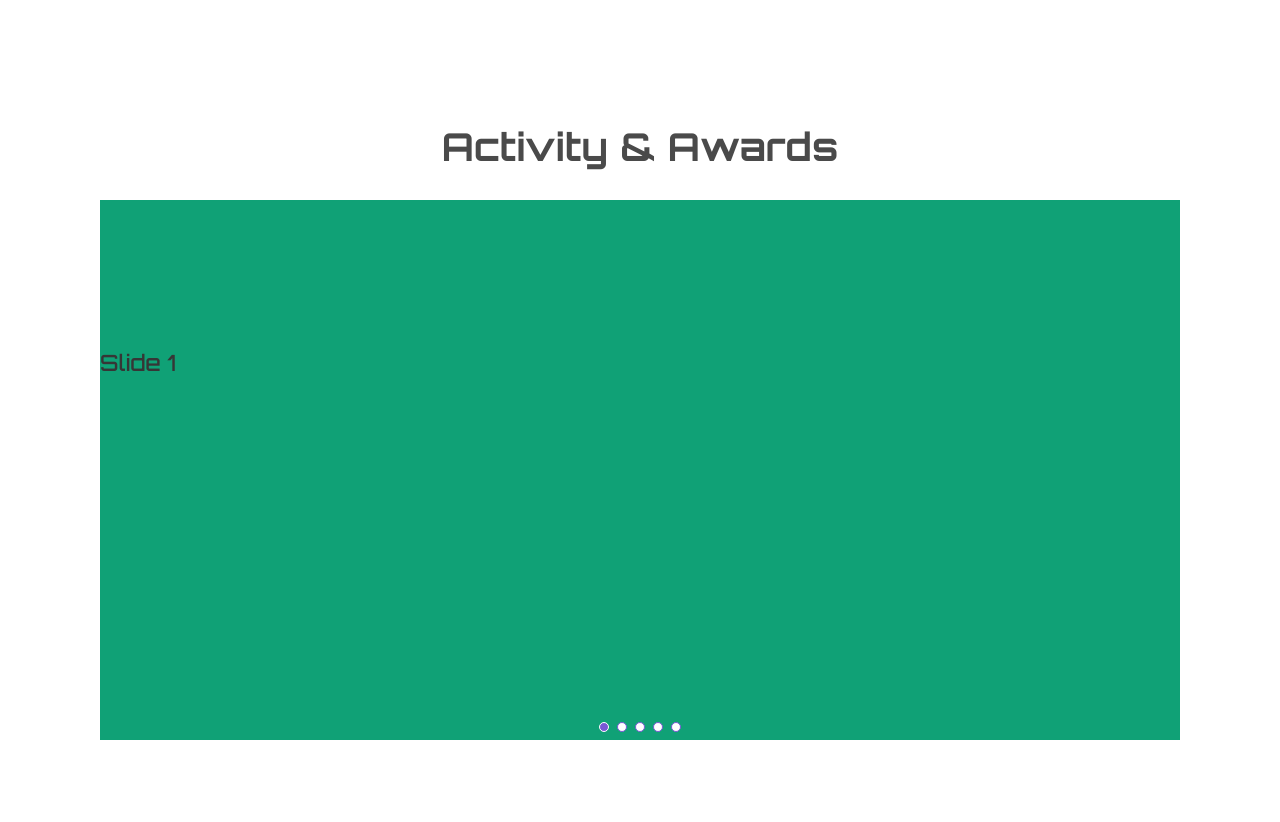
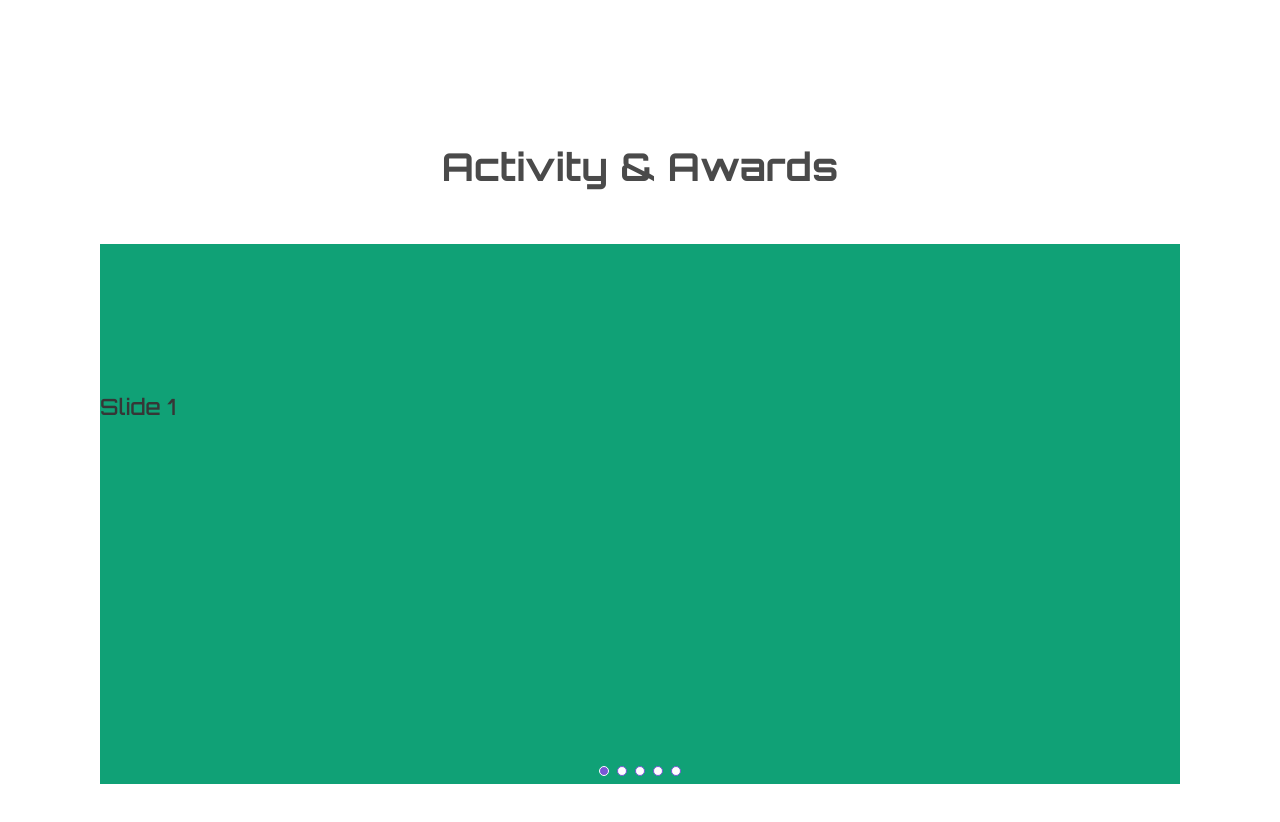
Before and after one commit to dnjooiopa/esl-official-website, a Vue app: page / in a window 1280 px wide. Shown: the part 550-1372 px from the top of the page. Built offline with nearby package versions, Linux system fonts and the light colour scheme.

Commit message:
add carousel margin

```diff
--- a/src/components/Activity.vue
+++ b/src/components/Activity.vue
@@ -54,7 +54,7 @@ export default {
   flex-wrap: wrap;
   flex-direction: column;
   align-content: center;
-  margin-top: 120px;
+  margin-top: 140px;
 }
 
 .activity-title {
@@ -66,7 +66,7 @@ export default {
 
 .slider-container {
   width: 1080px;
-  margin-bottom: 300px;
+  margin: 24px 0px 300px;
 }
 
 .slider-item {
```
